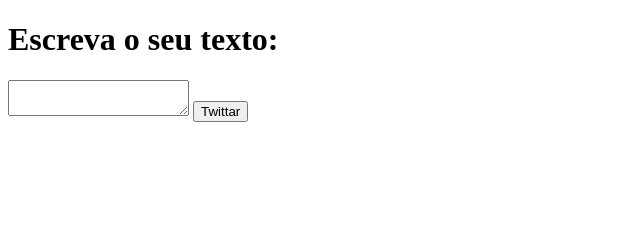
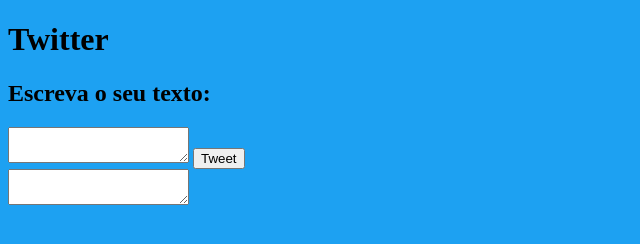
Before and after one commit to faalbuquerque/twitter, a plain HTML site: page index.html in a window 1280 px wide. Shown: the whole page, without its empty margins (0-640 px from the left). Drawn offline with Linux system fonts and the light colour scheme.

Commit message:
adicionando estilos

```diff
--- a/css/style.css
+++ b/css/style.css
@@ -0,0 +1,5 @@
+body{
+    background-color: #1DA1F2;
+}
+
+/* #14171a*/
--- a/index.html
+++ b/index.html
@@ -4,17 +4,27 @@
     <meta charset="UTF-8">
     <meta name="viewport" content="width=device-width, initial-scale=1.0">
     <meta http-equiv="X-UA-Compatible" content="ie=edge">
-    <link rel="stylesheet" href="style.css" type="text/css"/>
+    <link rel="stylesheet" href="css/style.css" type="text/css"/>
     <title>Twitter</title>
 </head>
 <body>
+    <header>
+        <h1>Twitter</h1>
+    </header>
 
-    <form class= "twittar" method= "post"></form>
-        <h1> Escreva o seu texto: </h1>
-        <textarea class= "write-text" maxlength="150"></textarea>
-        <input type="button" value= "Twittar" onclick= "twittar()"  />
-    </form>
+    <section class= "form-tweetar">
+        <form class= "twittar" method= "post"></form>
+            <h1> Escreva o seu texto: </h1>
+            <textarea class= "write-twit" maxlength="150"></textarea>
+            <input type="button" value= "Tweet" onclick= "tweettar()"  />
+        </form>
+    </section>
 
+    <section class= "form-twit">
+        <form class= "twittado" method= "post"></form>
+             <textarea class= twittado"></textarea>
+        </form>
+    </section>
 
 <script type="text/javascript" src="script.js"></script>
 </body>
--- a/script.js
+++ b/script.js
@@ -1,4 +1,3 @@
-
 
 
 function twittar(){
```
